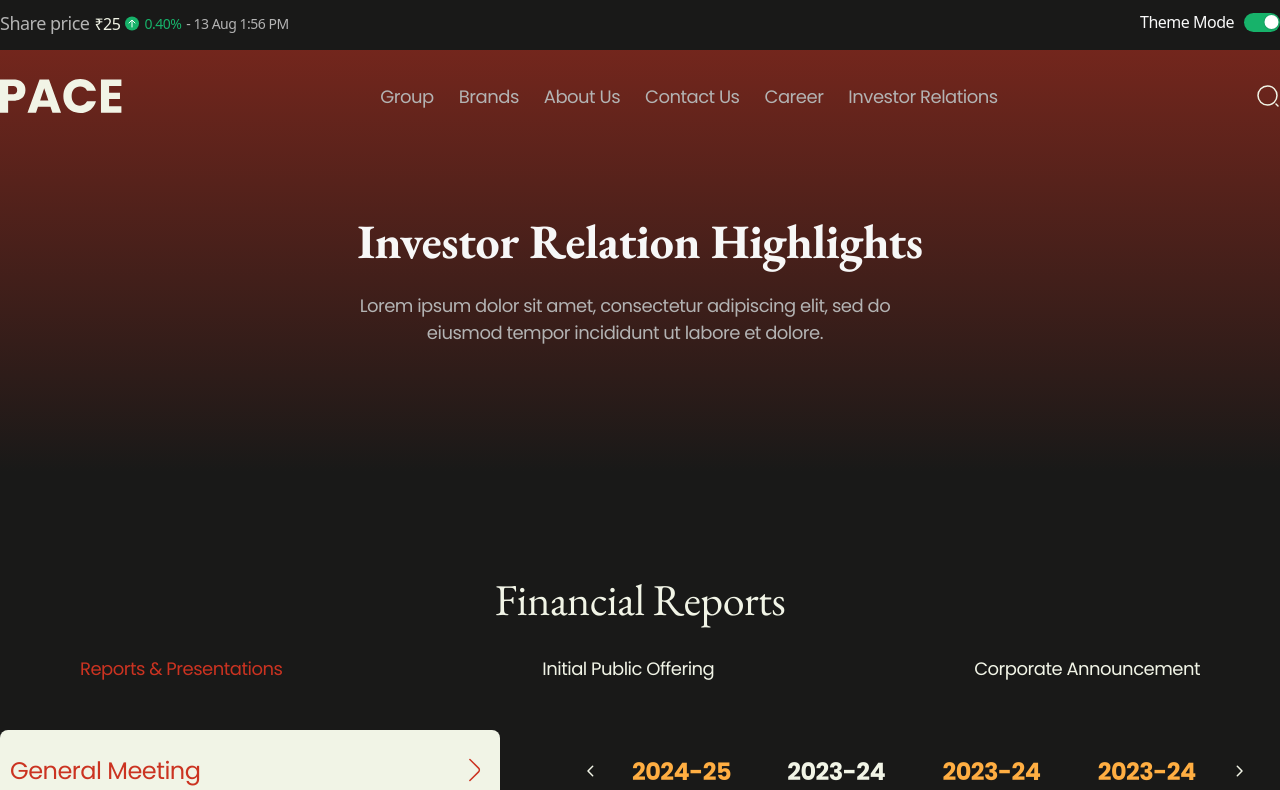
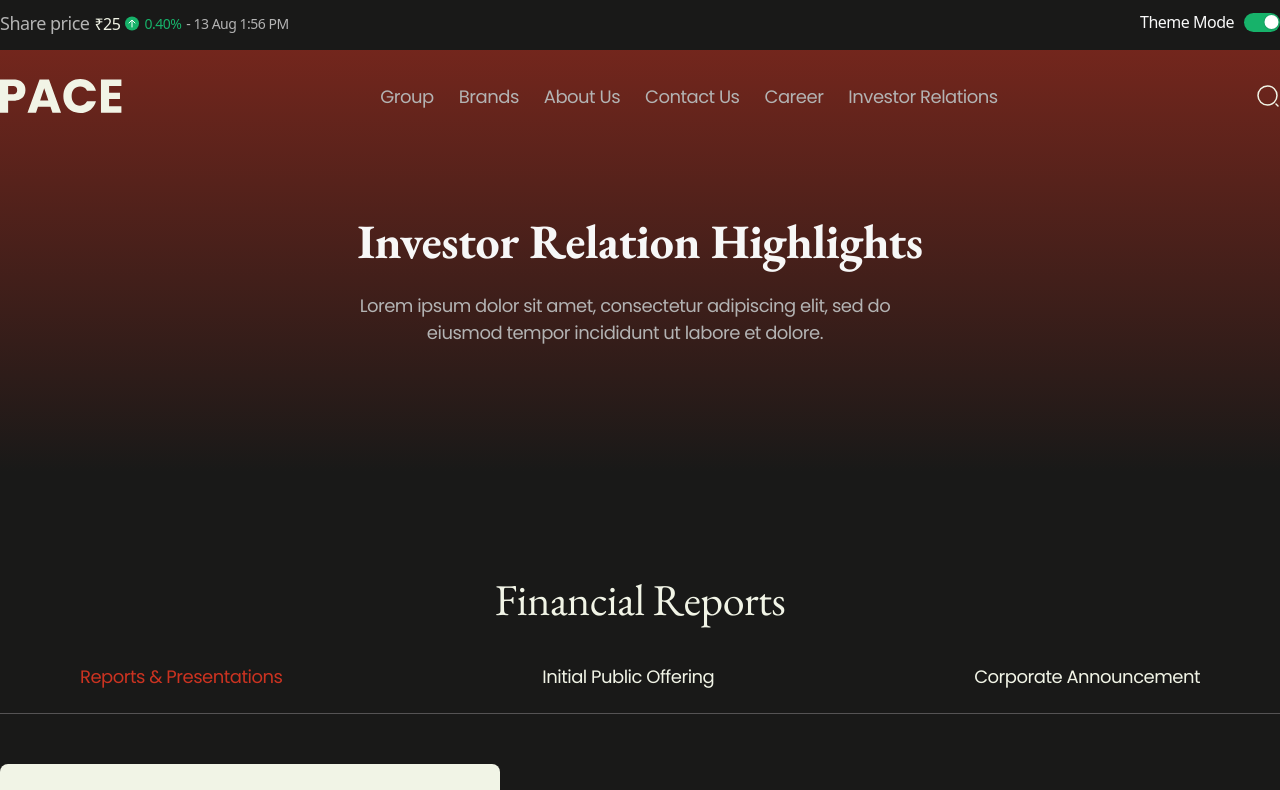
Before and after one commit to TarunRajpurohit123/pace-bussiness-website, a Next.js app in the folder pace-website/: page /investors in a window 1280 px wide. Shown: the top 790 px of the page. Built offline with nearby package versions, Linux system fonts and the light colour scheme.

Commit message:
border bottom on report section header

```diff
--- a/pace-website/src/app/globals.css
+++ b/pace-website/src/app/globals.css
@@ -1053,12 +1053,15 @@ option:hover {
   color: var(--pure);
 }
 .report__tab__header {
-  margin-top: 3.2rem;
+  margin-top: 1.5rem;
   padding-left: 8rem;
   padding-right: 8rem;
+  padding-top: 2.5rem;
+  padding-bottom: 2.5rem;
   display: flex;
   justify-content: space-between;
   align-items: center;
+  border-bottom: 1px solid var(--gray_700);
 }
 .report__main__section {
   margin-top: 5rem;
```
